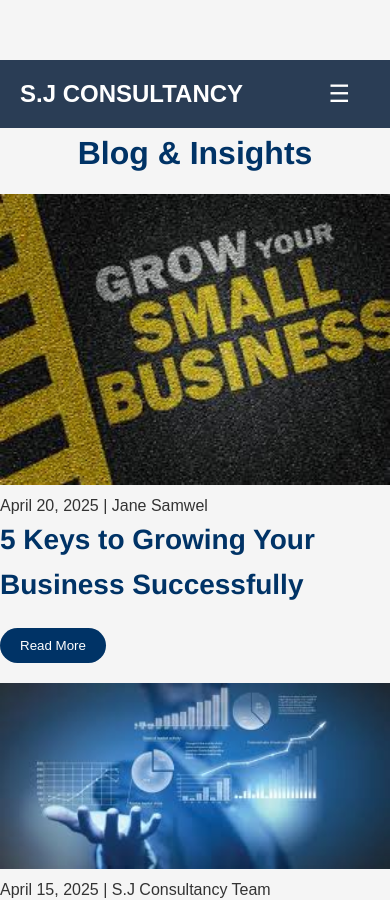
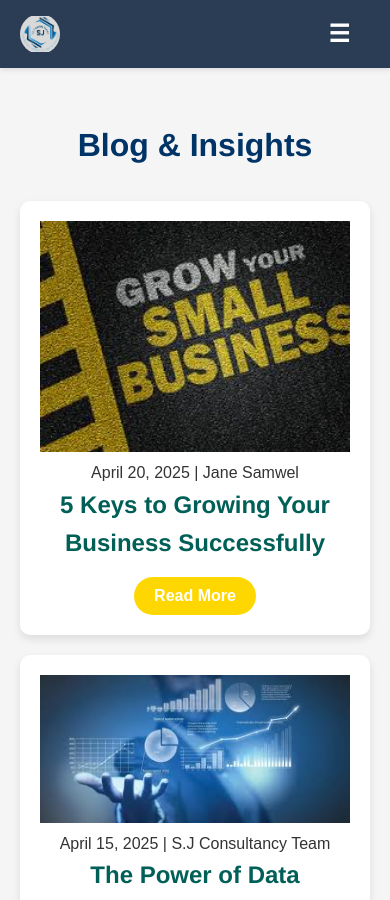
Before and after one commit to Amaaaarrrrrr/SJWebsite, a React (Vite) app in the folder SJConsultancy/: page /blogs in a window 390 px wide. Shown: the top 900 px of the page. Built offline with nearby package versions, Linux system fonts and the light colour scheme.

Commit message:
updated logo

```diff
--- a/SJConsultancy/src/components/Navbar.jsx
+++ b/SJConsultancy/src/components/Navbar.jsx
@@ -10,7 +10,9 @@ const Navbar = () => {
 
   return (
     <nav className="navbar">
-      <div className="logo">S.J Consultancy</div>
+      <div className="logo">
+      <img src="/logo.png" alt="Logo" className="logo-image" />
+      </div>
       <button className="menu-toggle" onClick={toggleMenu}>
         ☰
       </button>
--- a/SJConsultancy/src/index.css
+++ b/SJConsultancy/src/index.css
@@ -244,7 +244,13 @@ footer a:hover {
 
 
 /* Overall navbar styling */
+/* Updated navbar styling */
 .navbar {
+  position: fixed; /* Fixes the navbar at the top */
+  top: 0; /* Aligns it to the top of the page */
+  left: 0; /* Aligns it to the left edge */
+  width: 100%; /* Ensures it spans the full width of the page */
+  z-index: 1000; /* Keeps it above other elements */
   display: flex;
   justify-content: space-between;
   align-items: center;
@@ -252,12 +258,7 @@ footer a:hover {
   background-color: #2a3d55; /* Deep Blue background */
   color: white;
   font-family: 'Arial', sans-serif;
-}
-
-.navbar .logo {
-  font-size: 1.5rem;
-  font-weight: bold;
-  text-transform: uppercase;
+  box-shadow: 0 2px 5px rgba(0, 0, 0, 0.1); /* Adds a subtle shadow for better visibility */
 }
 
 .navbar .nav-links {
@@ -327,3 +328,164 @@ footer a:hover {
     cursor: pointer;
   }
 }
+
+/* Logo styling */
+.navbar .logo {
+  display: flex;
+  align-items: center;
+  font-size: 1.5rem;
+  font-weight: bold;
+  text-transform: uppercase;
+  color: white;
+  gap: 10px; /* Space between the logo image and text */
+}
+
+.navbar .logo-image {
+  width: 40px; /* Adjust the size of the logo image */
+  height: 40px;
+  object-fit: contain; /* Ensures the image fits within the dimensions */
+  border-radius: 50%; /* Makes the logo image circular */
+}
+
+/* Home Page Styling */
+
+/* Header Section */
+header {
+  background-color: #005F56; /* Deep Green */
+  color: #FFFFFF; /* White */
+  text-align: center;
+  padding: 50px 20px;
+}
+
+header h1 {
+  font-size: 3rem;
+  font-weight: bold;
+  margin-bottom: 10px;
+}
+
+header p {
+  font-size: 1.25rem;
+  font-weight: 300;
+}
+
+/* About Us Section */
+section {
+  padding: 60px 20px;
+}
+
+section h2 {
+  font-size: 2.5rem;
+  font-weight: bold;
+  color: #003366; /* Navy Blue */
+  text-align: center;
+  margin-bottom: 30px;
+}
+
+section p {
+  font-size: 1.125rem;
+  color: #333333; /* Dark Grey */
+  line-height: 1.8;
+  text-align: center;
+  max-width: 800px;
+  margin: 0 auto;
+}
+
+/* Services Section */
+.bg-lightGray {
+  background-color: #F5F5F5; /* Light Grey */
+}
+
+.space-y-8 > div {
+  background-color: #FFFFFF; /* White */
+  border-radius: 10px;
+  box-shadow: 0 4px 8px rgba(0, 0, 0, 0.1);
+  padding: 20px;
+  transition: transform 0.3s ease, box-shadow 0.3s ease;
+}
+
+.space-y-8 > div:hover {
+  transform: translateY(-5px);
+  box-shadow: 0 8px 16px rgba(0, 0, 0, 0.2);
+}
+
+.space-y-8 h3 {
+  font-size: 1.75rem;
+  font-weight: bold;
+  color: #003366; /* Navy Blue */
+  margin-bottom: 15px;
+}
+
+.space-y-8 p {
+  font-size: 1rem;
+  color: #555555; /* Medium Grey */
+  line-height: 1.6;
+}
+
+/* Why Choose Us Section */
+.grid {
+  display: grid;
+  grid-template-columns: repeat(auto-fit, minmax(300px, 1fr));
+  gap: 20px;
+}
+
+.grid > div {
+  background-color: #FFFFFF; /* White */
+  border-radius: 10px;
+  box-shadow: 0 4px 8px rgba(0, 0, 0, 0.1);
+  padding: 20px;
+  text-align: center;
+}
+
+.grid h3 {
+  font-size: 1.5rem;
+  font-weight: bold;
+  color: #005F56; /* Deep Green */
+  margin-bottom: 15px;
+}
+
+.grid p {
+  font-size: 1rem;
+  color: #555555; /* Medium Grey */
+  line-height: 1.6;
+}
+
+/* News Section */
+.bg-lightGray h2 {
+  color: #003366; /* Navy Blue */
+}
+
+.bg-lightGray p {
+  color: #333333; /* Dark Grey */
+}
+
+/* Buttons */
+button, .cta-button {
+  background-color: #FFD700; /* Gold/Yellow */
+  color: #FFFFFF; /* White */
+  padding: 10px 20px;
+  border: none;
+  border-radius: 5px;
+  font-size: 1rem;
+  font-weight: bold;
+  cursor: pointer;
+  transition: background-color 0.3s ease;
+}
+
+button:hover, .cta-button:hover {
+  background-color: #E6B800; /* Slightly darker Gold/Yellow */
+}
+
+/* Responsive Design */
+@media (max-width: 768px) {
+  header h1 {
+    font-size: 2.5rem;
+  }
+
+  section h2 {
+    font-size: 2rem;
+  }
+
+  .grid {
+    grid-template-columns: 1fr;
+  }
+}
```
Also changed, not shown: SJConsultancy/public/logo.png (added).
